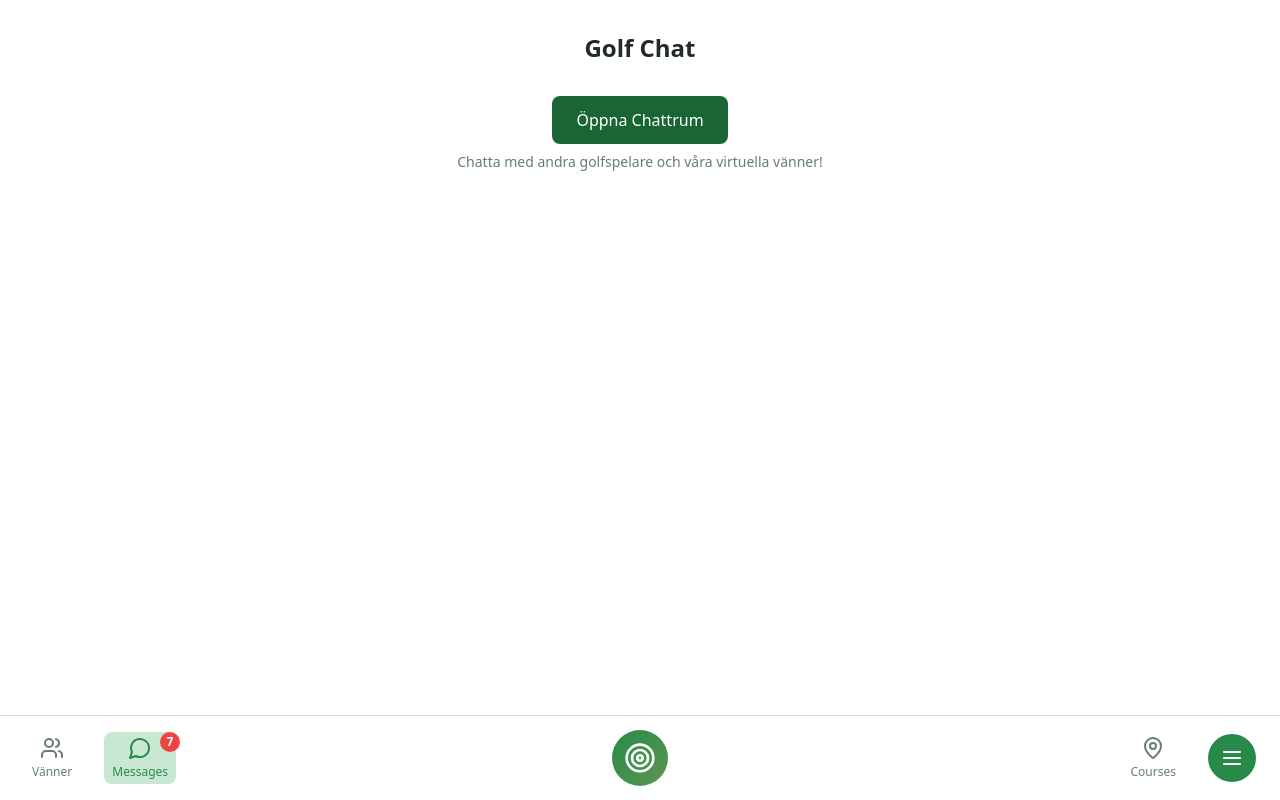
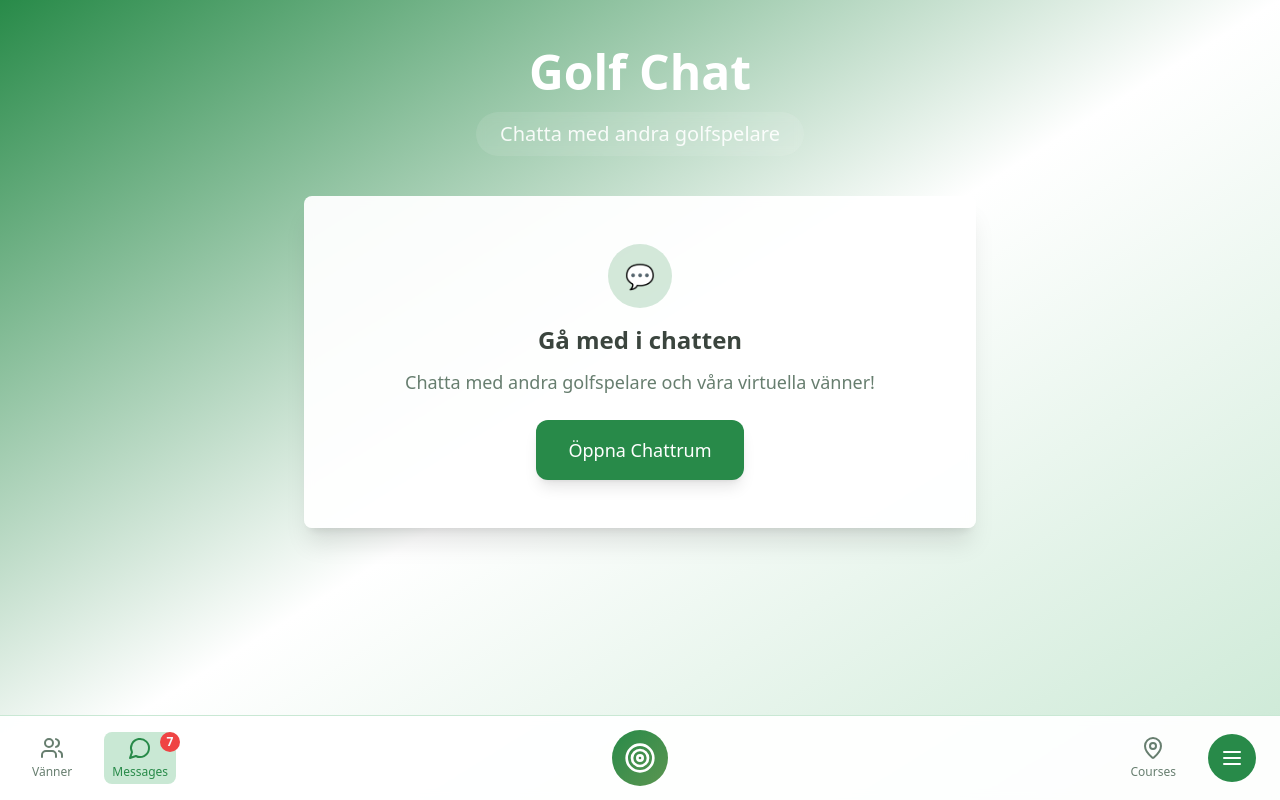
Before and after one commit to RilleB98/teemates, a React (Vite) app: page /messages in a window 1280 px wide. Built offline with nearby package versions, Linux system fonts and the light colour scheme.

Commit message:
Refactor Friends and Messages
Update the UI for the Friends and Messages pages to match the styling of the Courses page. This includes adjusting layout, typography, and component structure for a more consistent user experience.

```diff
--- a/src/pages/Friends.tsx
+++ b/src/pages/Friends.tsx
@@ -30,14 +30,14 @@ export const Friends = () => {
 
   if (loading) {
     return (
-      <div className="min-h-screen bg-gradient-subtle">
+      <div className="min-h-screen bg-gradient-to-br from-golf-green via-background to-golf-green-light">
         <Navigation />
-        <div className="pb-24">
-          <div className="container mx-auto px-4 py-8">
-            <Card>
-              <CardContent className="p-8 text-center">
-                <Loader2 className="h-8 w-8 animate-spin mx-auto mb-4" />
-                <p>Laddar vänner...</p>
+        <div className="pb-24 pt-4">
+          <div className="max-w-4xl mx-auto px-4 sm:px-6 py-4 sm:py-8">
+            <Card className="bg-white/95 backdrop-blur-sm shadow-xl border-0 animate-scale-in">
+              <CardContent className="p-8 sm:p-12 text-center">
+                <Loader2 className="h-8 w-8 animate-spin mx-auto mb-4 text-golf-green" />
+                <p className="text-golf-premium text-lg">Laddar vänner...</p>
               </CardContent>
             </Card>
           </div>
@@ -47,23 +47,31 @@ export const Friends = () => {
   }
 
   return (
-    <div className="min-h-screen bg-gradient-subtle">
+    <div className="min-h-screen bg-gradient-to-br from-golf-green via-background to-golf-green-light">
       <Navigation />
 
-      <div className="pb-24">
-        <div className="container mx-auto px-4 py-8 max-w-4xl">
-          <h2 className="text-2xl font-bold text-center mb-8">Dina Vänner</h2>
+      <div className="pb-24 pt-4">
+        <div className="max-w-4xl mx-auto px-4 sm:px-6 py-4 sm:py-8">
+          {/* Title */}
+          <div className="text-center mb-8 sm:mb-10 animate-scale-in px-2">
+            <h1 className="text-3xl sm:text-4xl md:text-5xl font-bold text-white mb-3 sm:mb-4 text-shadow-lg leading-tight">
+              Dina Vänner
+            </h1>
+            <p className="text-lg sm:text-xl text-white/90 backdrop-blur-sm bg-white/10 rounded-full px-4 sm:px-6 py-2 inline-block max-w-full">
+              Hitta och hantera dina golf-vänner
+            </p>
+          </div>
 
-          <Tabs defaultValue="search" className="space-y-6">
-            <TabsList className="grid w-full grid-cols-3">
-              <TabsTrigger value="search">Sök Vänner</TabsTrigger>
-              <TabsTrigger value="requests" className="relative">
+          <Tabs defaultValue="search" className="space-y-6 animate-fade-in">
+            <TabsList className="grid w-full grid-cols-3 bg-white/95 backdrop-blur-sm shadow-lg border-0">
+              <TabsTrigger value="search" className="text-golf-premium data-[state=active]:bg-golf-green data-[state=active]:text-white">Sök Vänner</TabsTrigger>
+              <TabsTrigger value="requests" className="relative text-golf-premium data-[state=active]:bg-golf-green data-[state=active]:text-white">
                 Förfrågningar
                 {pendingRequests.length > 0 && (
-                  <span className="absolute -top-1 -right-1 h-2 w-2 bg-primary rounded-full"></span>
+                  <span className="absolute -top-1 -right-1 h-2 w-2 bg-primary rounded-full animate-pulse"></span>
                 )}
               </TabsTrigger>
-              <TabsTrigger value="friends">Mina Vänner</TabsTrigger>
+              <TabsTrigger value="friends" className="text-golf-premium data-[state=active]:bg-golf-green data-[state=active]:text-white">Mina Vänner</TabsTrigger>
             </TabsList>
 
             <TabsContent value="search">
--- a/src/pages/Messages.tsx
+++ b/src/pages/Messages.tsx
@@ -1,5 +1,6 @@
 import { Navigation } from "@/components/Navigation";
 import { ChatRoom } from "@/components/ChatRoom";
+import { Card, CardContent } from "@/components/ui/card";
 import { useState } from "react";
 
 export const Messages = () => {
@@ -10,25 +11,43 @@ export const Messages = () => {
   }
 
   return (
-    <div className="min-h-screen bg-gradient-subtle">
+    <div className="min-h-screen bg-gradient-to-br from-golf-green via-background to-golf-green-light">
       <Navigation />
 
-      <div className="pb-24"> {/* Account for fixed bottom navigation */}
-        <div className="container mx-auto px-4 py-8">
-          <h2 className="text-2xl font-bold text-center mb-8">Golf Chat</h2>
+      <div className="pb-24 pt-4">
+        <div className="max-w-4xl mx-auto px-4 sm:px-6 py-4 sm:py-8">
+          {/* Title */}
+          <div className="text-center mb-8 sm:mb-10 animate-scale-in px-2">
+            <h1 className="text-3xl sm:text-4xl md:text-5xl font-bold text-white mb-3 sm:mb-4 text-shadow-lg leading-tight">
+              Golf Chat
+            </h1>
+            <p className="text-lg sm:text-xl text-white/90 backdrop-blur-sm bg-white/10 rounded-full px-4 sm:px-6 py-2 inline-block max-w-full">
+              Chatta med andra golfspelare
+            </p>
+          </div>
 
-          <div className="max-w-2xl mx-auto space-y-6">
+          <div className="max-w-2xl mx-auto space-y-6 animate-fade-in">
             {/* Open Chat Button */}
             <div className="text-center">
-              <button
-                onClick={() => setShowChat(true)}
-                className="bg-primary hover:bg-primary/90 text-white px-6 py-3 rounded-lg font-medium transition-colors"
-              >
-                Öppna Chattrum
-              </button>
-              <p className="text-sm text-muted-foreground mt-2">
-                Chatta med andra golfspelare och våra virtuella vänner!
-              </p>
+              <Card className="bg-white/95 backdrop-blur-sm shadow-xl border-0">
+                <CardContent className="p-8 sm:p-12 text-center">
+                  <div className="mb-6">
+                    <div className="w-16 h-16 bg-golf-green/20 rounded-full flex items-center justify-center mx-auto mb-4">
+                      <span className="text-2xl">💬</span>
+                    </div>
+                    <h3 className="text-xl sm:text-2xl font-bold text-golf-premium mb-3">Gå med i chatten</h3>
+                    <p className="text-muted-foreground text-base sm:text-lg mb-6">
+                      Chatta med andra golfspelare och våra virtuella vänner!
+                    </p>
+                  </div>
+                  <button
+                    onClick={() => setShowChat(true)}
+                    className="bg-golf-green hover:bg-golf-green/90 text-white px-8 py-4 rounded-xl font-medium transition-all duration-300 hover-scale shadow-lg text-lg"
+                  >
+                    Öppna Chattrum
+                  </button>
+                </CardContent>
+              </Card>
             </div>
           </div>
         </div>
```
